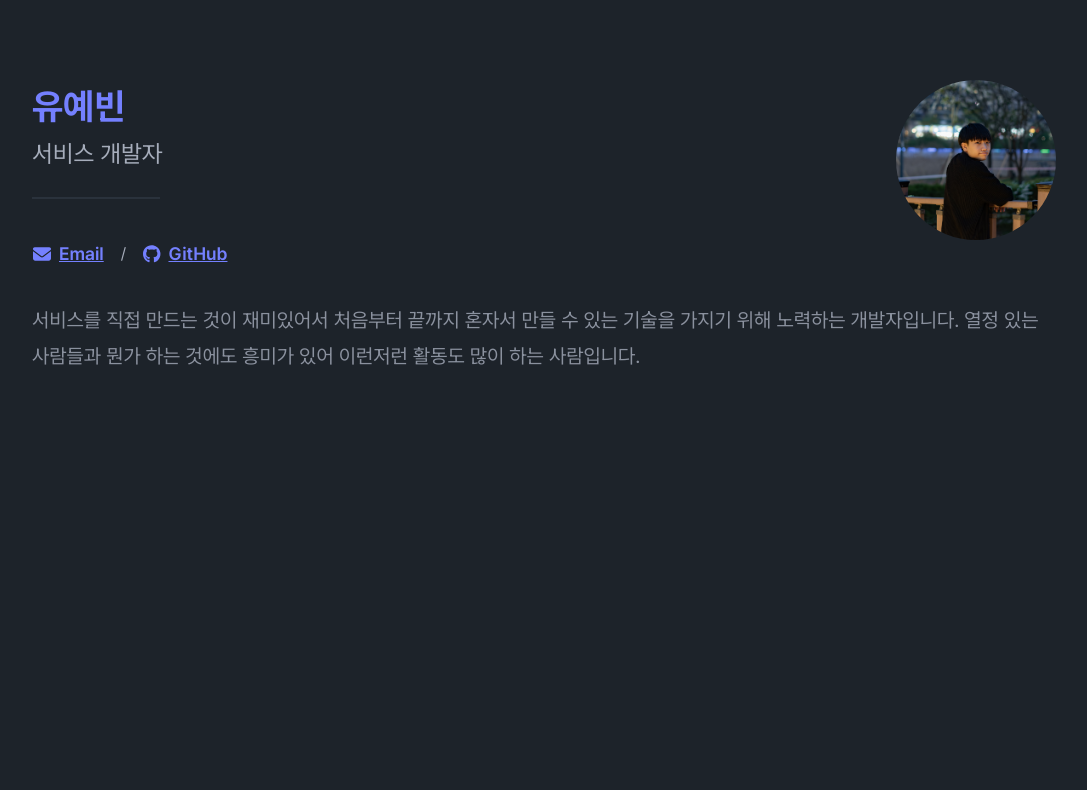
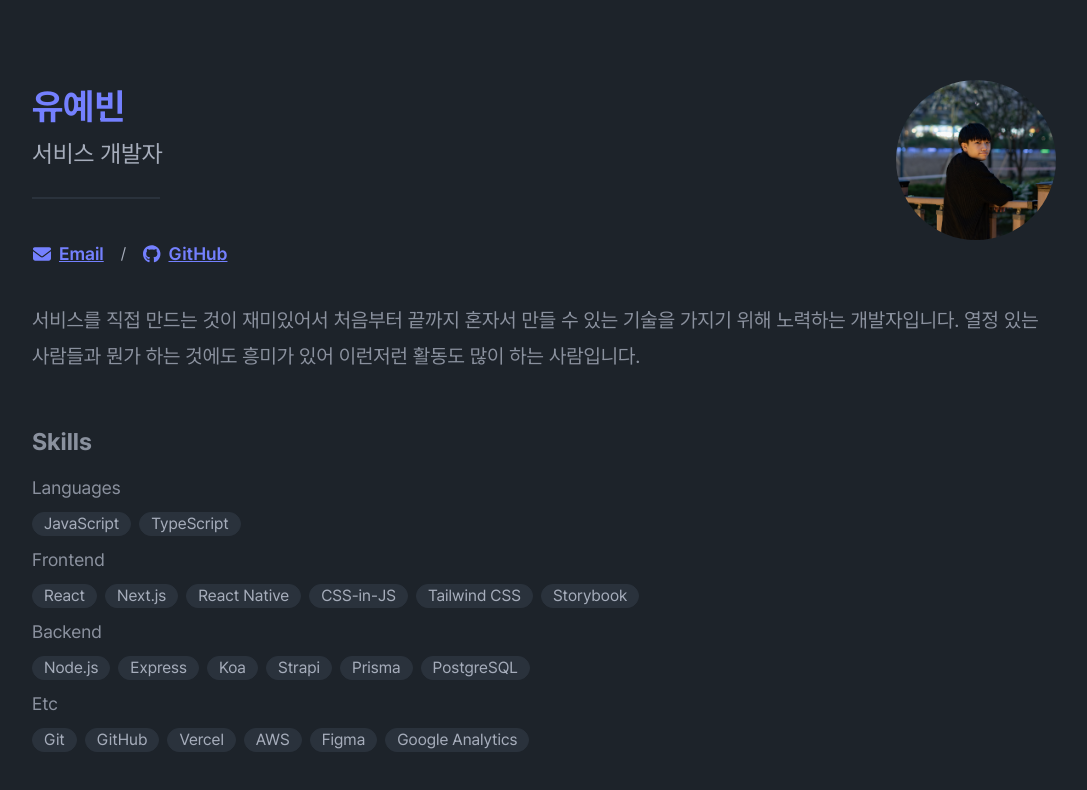
Before and after one commit to ndaemy/ndaemy-portfolio, a Next.js app: page / in a window 1280 px wide. Shown: the top 790 px of the page, without its empty margins (96-1183 px from the left). Built offline with nearby package versions, Linux system fonts and the light colour scheme.

Commit message:
feat: skills 목록 추가

```diff
--- /dev/null
+++ b/src/app/components/BadgesWithTitle.tsx
@@ -0,0 +1,22 @@
+interface BadgesWithTitleProps {
+  title: string;
+  badges: string[];
+}
+
+export default function BadgesWithTitle({
+  title,
+  badges,
+}: BadgesWithTitleProps) {
+  return (
+    <div>
+      <h3 className="prose prose-lg">{title}</h3>
+      <ul className="mt-2 flex flex-wrap gap-2">
+        {badges.map((badge, index) => (
+          <li key={index} className="badge badge-neutral badge-lg">
+            {badge}
+          </li>
+        ))}
+      </ul>
+    </div>
+  );
+}
--- a/src/app/page.tsx
+++ b/src/app/page.tsx
@@ -4,13 +4,14 @@ import { FontAwesomeIcon } from "@fortawesome/react-fontawesome";
 import Image from "next/image";
 
 import { user } from "@/config";
+import BadgesWithTitle from "@/app/components/BadgesWithTitle";
 
 export default function Home() {
   return (
     <main>
-      <div className="flex justify-center pt-20">
-        <section className="mx-10 flex w-full max-w-screen-lg flex-col gap-4 md:mx-14">
-          <div className="metadata flex w-full justify-between">
+      <div className="mx-10 flex flex-col items-center gap-12 pt-20 *:w-full *:max-w-screen-lg md:mx-14">
+        <section id="portfolio-head" className="flex w-full flex-col gap-4">
+          <div id="metadata" className="flex justify-between">
             <div>
               <div>
                 <h1
@@ -57,6 +58,20 @@ export default function Home() {
             {user.bio}
           </div>
         </section>
+        <section id="portfolio-body" className="flex flex-col">
+          <div className="flex flex-col gap-2.5">
+            <h2 className="prose prose-2xl font-bold">Skills</h2>
+            <div className="flex flex-col gap-2">
+              <BadgesWithTitle
+                title="Languages"
+                badges={user.skills.languages}
+              />
+              <BadgesWithTitle title="Frontend" badges={user.skills.frontend} />
+              <BadgesWithTitle title="Backend" badges={user.skills.backend} />
+              <BadgesWithTitle title="Etc" badges={user.skills.etc} />
+            </div>
+          </div>
+        </section>
       </div>
     </main>
   );
--- a/src/config/index.ts
+++ b/src/config/index.ts
@@ -5,6 +5,19 @@ const user = {
   githubUsername: "ndaemy",
   avatar: "/images/avatar.jpg",
   bio: "서비스를 직접 만드는 것이 재미있어서 처음부터 끝까지 혼자서 만들 수 있는 기술을 가지기 위해 노력하는 개발자입니다. 열정 있는 사람들과 뭔가 하는 것에도 흥미가 있어 이런저런 활동도 많이 하는 사람입니다.",
+  skills: {
+    languages: ["JavaScript", "TypeScript"],
+    frontend: [
+      "React",
+      "Next.js",
+      "React Native",
+      "CSS-in-JS",
+      "Tailwind CSS",
+      "Storybook",
+    ],
+    backend: ["Node.js", "Express", "Koa", "Strapi", "Prisma", "PostgreSQL"],
+    etc: ["Git", "GitHub", "Vercel", "AWS", "Figma", "Google Analytics"],
+  },
 };
 
 export { user };
```
